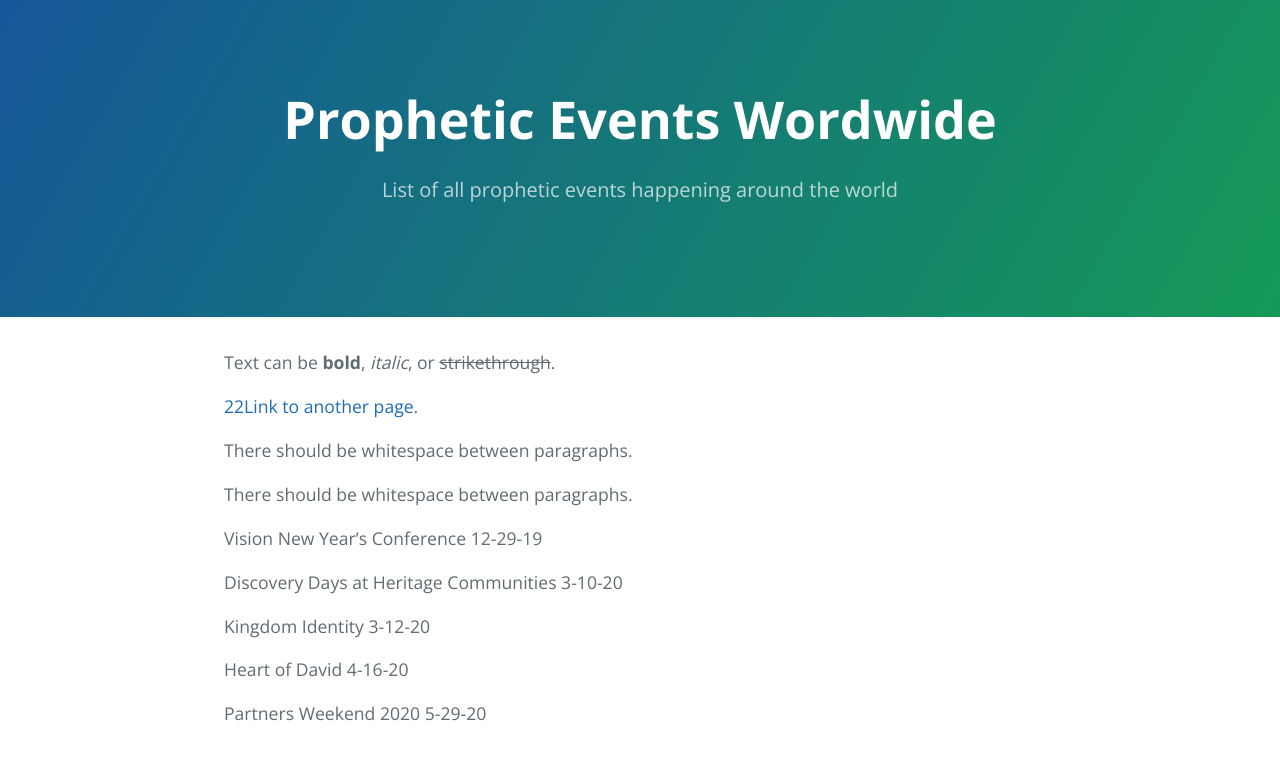
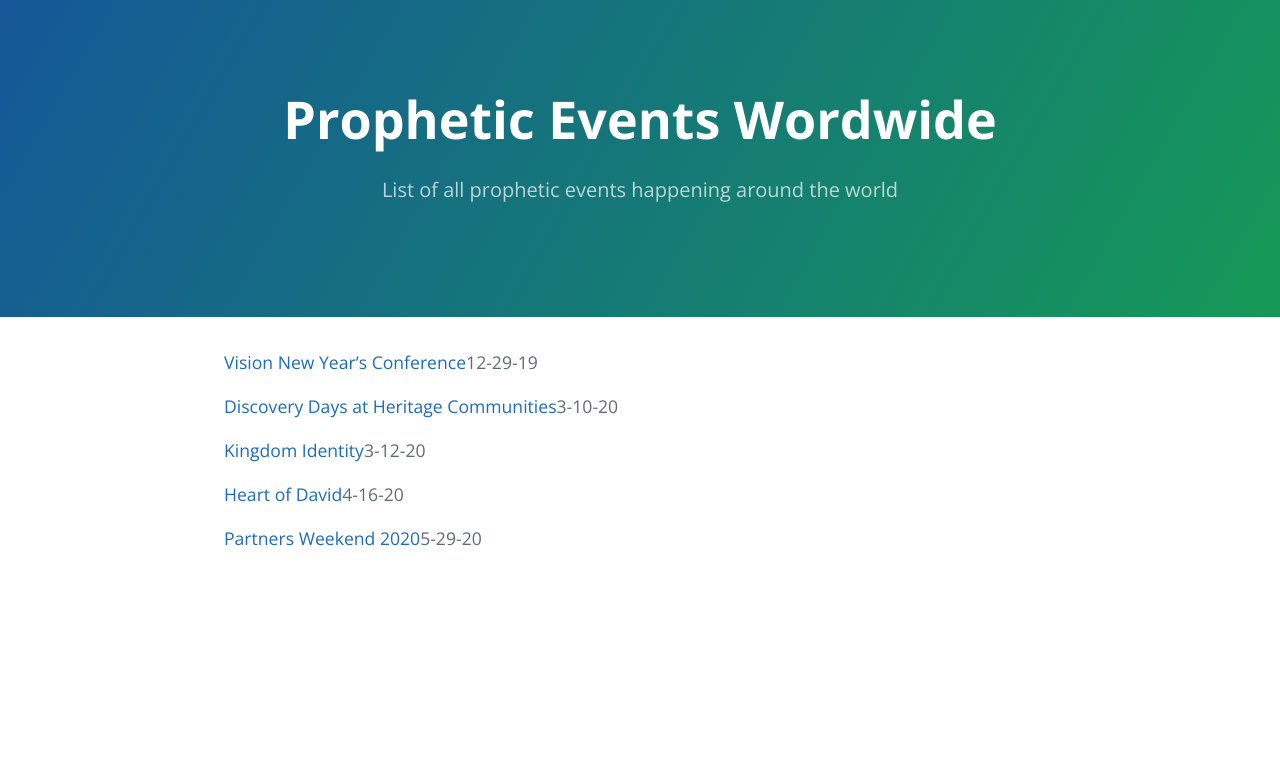
Before and after one commit to usoppu/prophetic-events, a Jekyll site: the page built from index.md, in a window 1280 px wide. Shown: the top 760 px of the page. Built offline with Jekyll 4.4.1, drawn with Linux system fonts in a browser that asks for light colours.

Commit message:
auto_generated2

```diff
--- a/index.md
+++ b/index.md
@@ -2,20 +2,12 @@
 layout: default
 ---
 
-Text can be **bold**, _italic_, or ~~strikethrough~~.
+[Vision New Year's Conference](https://mstarevents.com/vision2019)12-29-19
 
-[22Link to another page](./another-page.html).
+[Discovery Days at Heritage Communities](https://www.heritagecommunities.org/)3-10-20
 
-There should be whitespace between paragraphs.
+[Kingdom Identity](https://mstarevents.com/50plus)3-12-20
 
-There should be whitespace between paragraphs.
+[Heart of David](https://mstarevents.com/heartofdavid)4-16-20
 
-Vision New Year's Conference 12-29-19
-
-Discovery Days at Heritage Communities 3-10-20
-
-Kingdom Identity 3-12-20
-
-Heart of David 4-16-20
-
-Partners Weekend 2020 5-29-20
+[Partners Weekend 2020](https://mstarevents.com/pw20)5-29-20
```
